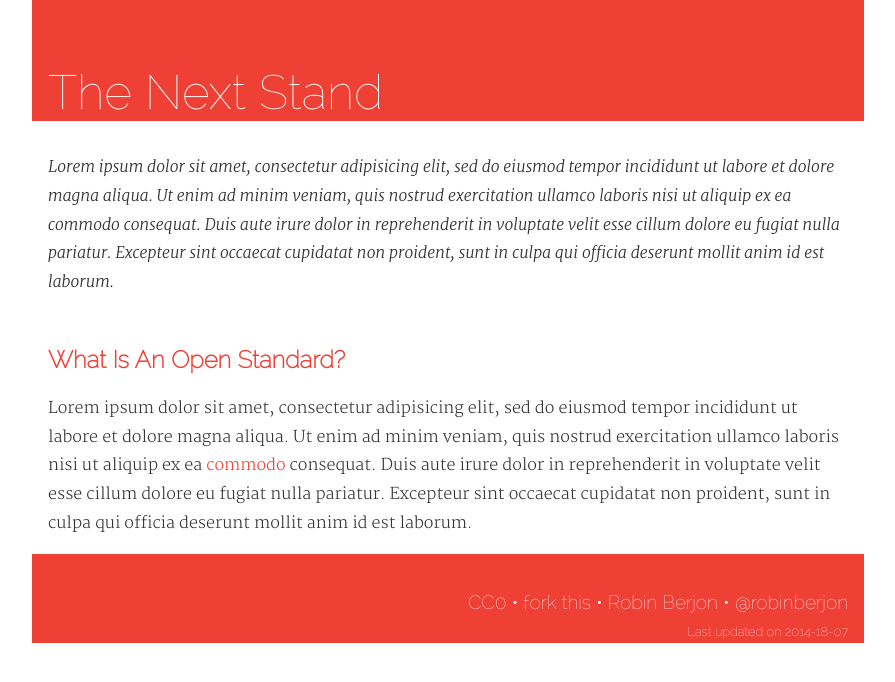
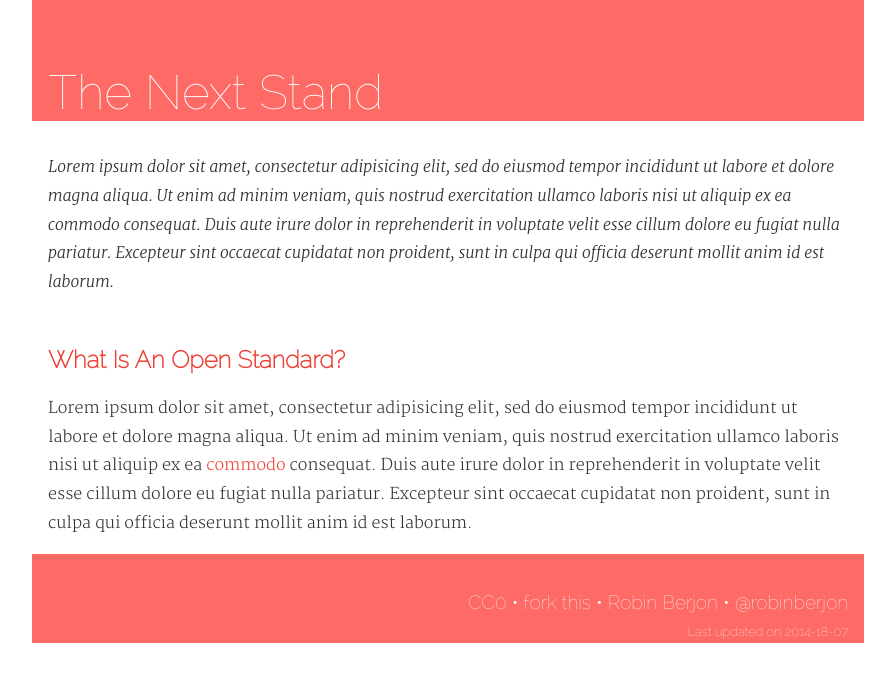
Before and after one commit to darobin/after5, a plain HTML site: page index.html in a window 1280 px wide. Shown: the whole page, without its empty margins (192-1087 px from the left). Drawn offline with Linux system fonts and the light colour scheme.

Commit message:
style tweaks

```diff
--- a/css/tns.css
+++ b/css/tns.css
@@ -76,7 +76,7 @@ p, li, dd, dt {
 
 /* Page Header */
 header {
-    background: rgb(239, 64, 54);
+    background: #fe6a65;
     padding-top:    4em;
 }
 header h1 {
@@ -112,7 +112,7 @@ blockquote {
 
 /* Footer */
 footer {
-    background: rgb(239, 64, 54);
+    background: #fe6a65;
     color:  #fff;
     padding-top:    2em;
     text-align: right;
@@ -134,7 +134,7 @@ p.last {
     header {
         border-left:    none;
         background: #fff;
-        color:  rgb(239, 64, 54);
+        color:  #fe6a65;
         padding:    0;
     }
     footer {
```
